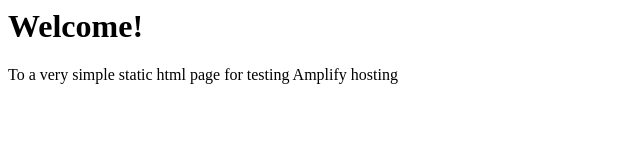
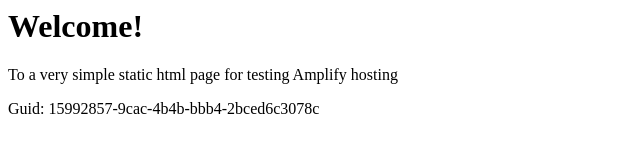
Before and after one commit to aws-aemilia-yul/Github-PR-Commit-Integration-Test-DoNotTouch-Gith-P5X5MO5I-v1-preprod-ca-central-1, a website: page src/index.html in a window 1280 px wide. Shown: the whole page, without its empty margins (0-640 px from the left). Drawn offline with Linux system fonts and the light colour scheme.

Commit message:
commit from integ tests

```diff
--- a/src/index.html
+++ b/src/index.html
@@ -1,3 +1,5 @@
+
+
 <html lang="en">
 
 <head>
@@ -10,6 +12,6 @@
 <body>
     <h1>Welcome!</h1>
     <p>To a very simple static html page for testing Amplify hosting</p>
-</body>
+    <p>Guid: 15992857-9cac-4b4b-bbb4-2bced6c3078c</p></body>
 
 </html>
```
